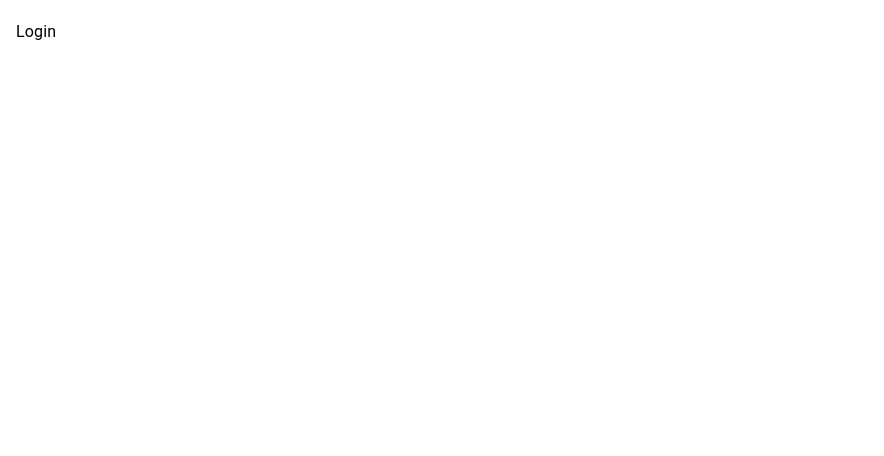
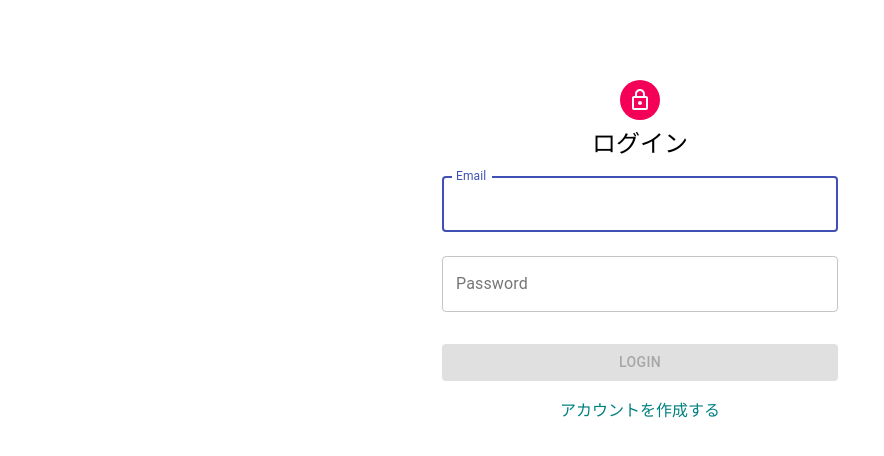
Before and after one commit to yosuke0517/lottery-frontend, a React (Create React App) app: page / in a window 1280 px wide. Shown: the top 456 px of the page, without its empty margins (0-884 px from the left). Built offline with nearby package versions, Linux system fonts and the light colour scheme.

Commit message:
fix: #16 ログイン画面へ遷移するだけの画面を削除

```diff
--- a/src/components/Home.tsx
+++ b/src/components/Home.tsx
@@ -5,12 +5,12 @@ import List from '@material-ui/core/List';
 import ListItem, { ListItemProps } from '@material-ui/core/ListItem';
 import ListItemText from '@material-ui/core/ListItemText';
 import CONST from '../const/lotoTypes';
+import Login from './Login';
 
 const useStyles = makeStyles((theme: Theme) =>
   createStyles({
     root: {
       width: '100%',
-      maxWidth: 360,
       backgroundColor: theme.palette.background.paper,
     },
   }),
@@ -35,9 +35,7 @@ const Home: FC<{}> = (props: any) => {
               </ListItemLink>
             ))
           ) : (
-            <ListItemLink href="/login">
-              <ListItemText primary="Login" />
-            </ListItemLink>
+            <Login />
           )}
         </List>
       </div>
```
